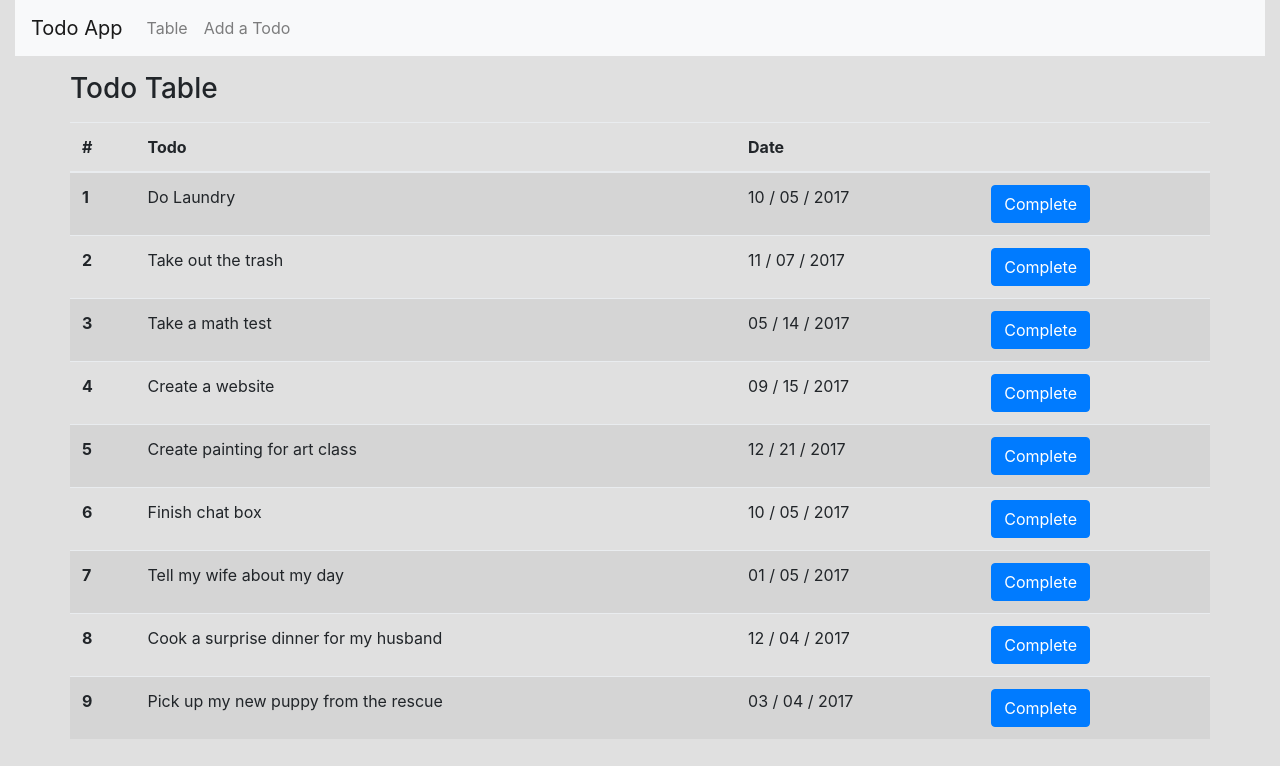
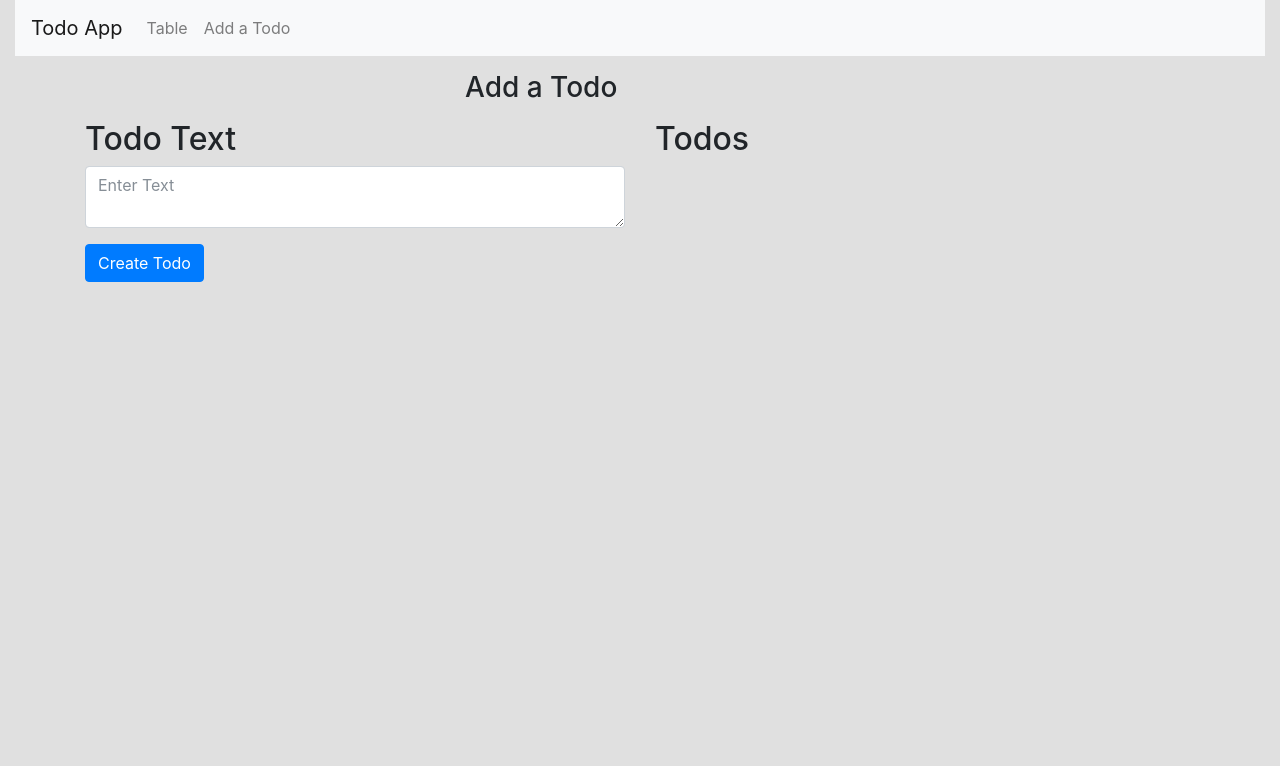
Before and after one commit to itsHabib/React-Workshop, a React app: page / in a window 1280 px wide. Shown: the top 766 px of the page. Built offline with nearby package versions, Linux system fonts and the light colour scheme.

Commit message:
render components from navbar

```diff
--- a/src/components/App.js
+++ b/src/components/App.js
@@ -8,14 +8,30 @@ export default class App extends Component {
         super()
 
         this.state = {
+            mainComponent: 'Form'
+        }
+    }
 
+    renderComponent(componentToRender) {
+        switch (componentToRender) {
+            case 'Table':
+                return <TodoTable/>
+                break
+            case 'Form':
+                return <TodoForm/>
+                break
         }
+    }
+    changeStateFromNav(component) {
+        this.setState({ mainComponent: component })
     }
     render() {
         return (
             <div>
-                <TodoNavbar/>
-                <TodoTable/>
+                <TodoNavbar
+                    changeStateFromNav={this.changeStateFromNav.bind(this)}
+                />
+                {this.renderComponent(this.state.mainComponent)}
             </div>
         )
     }
--- a/src/components/TodoNavbar.js
+++ b/src/components/TodoNavbar.js
@@ -14,10 +14,20 @@ export default class TodoNavbar extends Component {
                     <div className="collapse navbar-collapse" id="navbarSupportedContent">
                         <ul className="navbar-nav mr-auto">
                             <li className="nav-item">
-                                <a className="nav-link" href="#">Table</a>
+                                <a className="nav-link"
+                                    href="#"
+                                    onClick={() => this.props.changeStateFromNav('Table')}
+                                >
+                                    Table
+                                </a>
                             </li>
                             <li className="nav-item">
-                                <a className="nav-link" href="#">Add a Todo</a>
+                                <a className="nav-link"
+                                    href="#"
+                                    onClick={() => this.props.changeStateFromNav('Form')}
+                                >
+                                    Add a Todo
+                                </a>
                             </li>
                         </ul>
                     </div>
```
